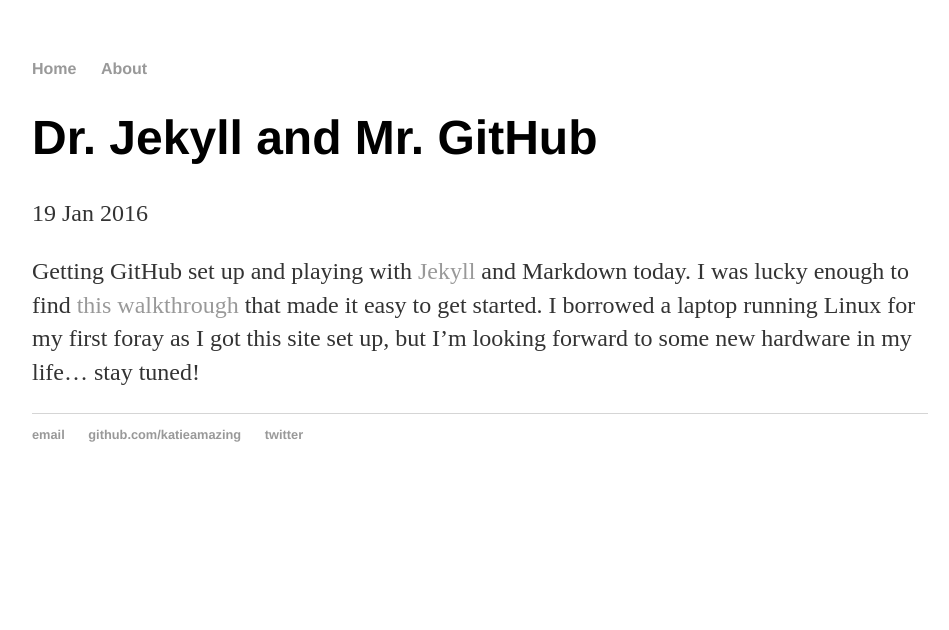
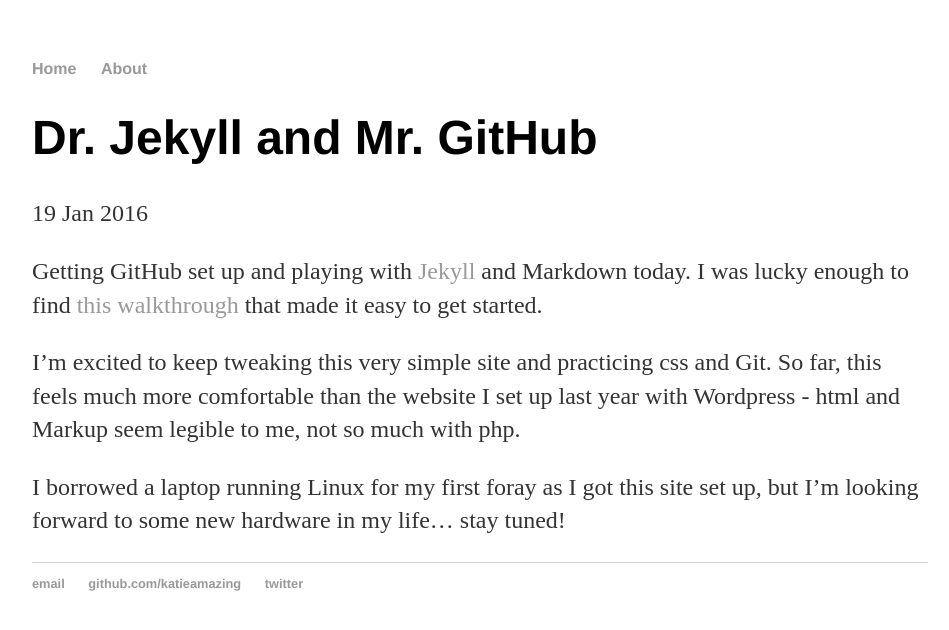
Before and after one commit to katieamazing/katieamazing.github.io, a Jekyll site: the page built from _posts/2016-01-19-git-and-jekyll.md, in a window 1280 px wide. Shown: the top 630 px of the page, without its empty margins (160-1109 px from the left). Built offline with Jekyll 4.4.1, drawn with Linux system fonts in a browser that asks for light colours.

Commit message:
Update 2016-01-19-git-and-jekyll.md

```diff
--- a/_posts/2016-01-19-git-and-jekyll.md
+++ b/_posts/2016-01-19-git-and-jekyll.md
@@ -4,4 +4,8 @@
 date: 2016-01-19
 ---
 
-Getting GitHub set up and playing with [Jekyll](http://jekyllrb.com) and Markdown today. I was lucky enough to find [this walkthrough](http://jmcglone.com/guides/github-pages/) that made it easy to get started. I borrowed a laptop running Linux for my first foray as I got this site set up, but I'm looking forward to some new hardware in my life... stay tuned!
+Getting GitHub set up and playing with [Jekyll](http://jekyllrb.com) and Markdown today. I was lucky enough to find [this walkthrough](http://jmcglone.com/guides/github-pages/) that made it easy to get started.
+
+I'm excited to keep tweaking this very simple site and practicing css and Git. So far, this feels much more comfortable than the website I set up last year with Wordpress - html and Markup seem legible to me, not so much with php.
+
+I borrowed a laptop running Linux for my first foray as I got this site set up, but I'm looking forward to some new hardware in my life... stay tuned!
```
